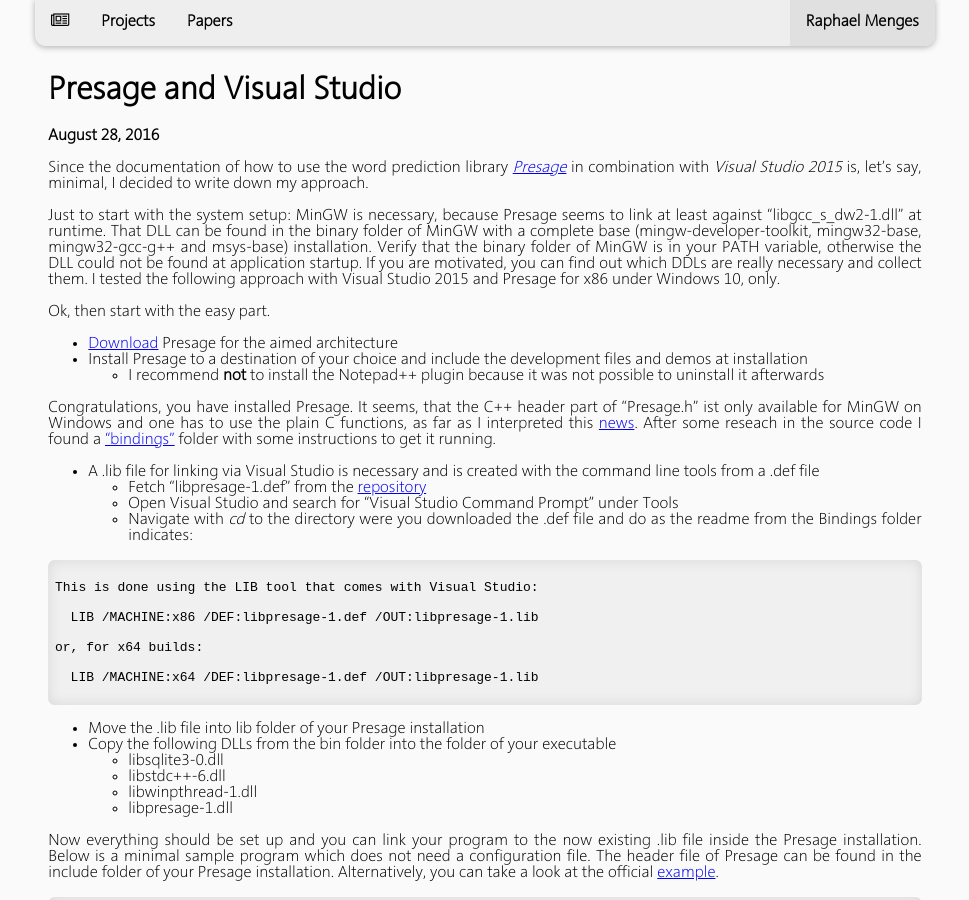
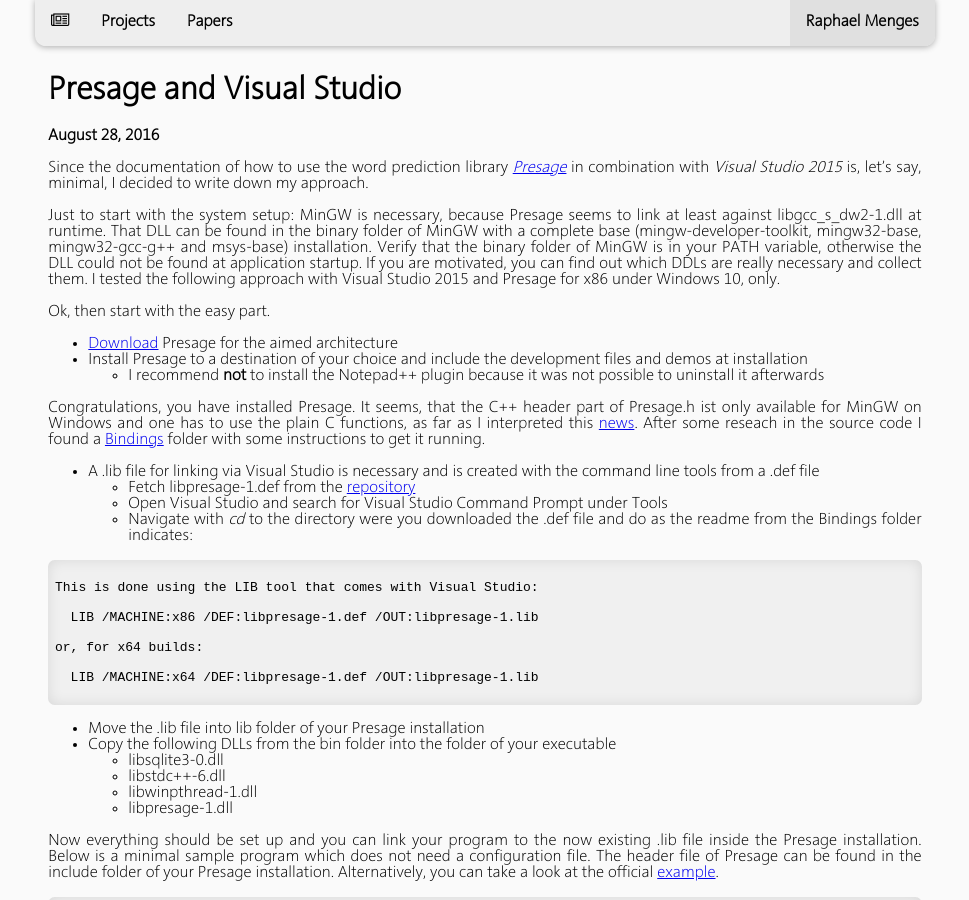
Before and after one commit to raphaelmenges/raphaelmenges.github.io, a Jekyll site: the page built from _posts/2016-08-28-presage-and-visual-studio.md, in a window 1280 px wide and 900 px high. Shown: the whole window, without its empty margins (155-1124 px from the left). Built offline with Jekyll 4.4.1, drawn with Linux system fonts in a browser that asks for light colours.

````diff
--- a/_posts/2016-08-28-presage-and-visual-studio.md
+++ b/_posts/2016-08-28-presage-and-visual-studio.md
@@ -4,7 +4,7 @@ title: Presage and Visual Studio
 ---
 Since the documentation of how to use the word prediction library [*Presage*](http://presage.sourceforge.net/) in combination with *Visual Studio 2015* is, let's say, minimal, I decided to write down my approach.
 
-Just to start with the system setup: MinGW is necessary, because Presage seems to link at least against "libgcc_s_dw2-1.dll" at runtime. That DLL can be found in the binary folder of MinGW with a complete base (mingw-developer-toolkit, mingw32-base, mingw32-gcc-g++ and msys-base) installation. Verify that the binary folder of MinGW is in your PATH variable, otherwise the DLL could not be found at application startup. If you are motivated, you can find out which DDLs are really necessary and collect them. I tested the following approach with Visual Studio 2015 and Presage for x86 under Windows 10, only.
+Just to start with the system setup: MinGW is necessary, because Presage seems to link at least against libgcc_s_dw2-1.dll at runtime. That DLL can be found in the binary folder of MinGW with a complete base (mingw-developer-toolkit, mingw32-base, mingw32-gcc-g++ and msys-base) installation. Verify that the binary folder of MinGW is in your PATH variable, otherwise the DLL could not be found at application startup. If you are motivated, you can find out which DDLs are really necessary and collect them. I tested the following approach with Visual Studio 2015 and Presage for x86 under Windows 10, only.
 
 Ok, then start with the easy part.
 
@@ -12,11 +12,11 @@ Ok, then start with the easy part.
 - Install Presage to a destination of your choice and include the development files and demos at installation
   - I recommend **not** to install the Notepad++ plugin because it was not possible to uninstall it afterwards
 
-Congratulations, you have installed Presage. It seems, that the C++ header part of "Presage.h" ist only available for MinGW on Windows and one has to use the plain C functions, as far as I interpreted this [news](http://presage.sourceforge.net/?q=node/51). After some reseach in the source code I found a ["bindings"](https://sourceforge.net/p/presage/presage/ci/master/tree/bindings/c/)  folder with some instructions to get it running.
+Congratulations, you have installed Presage. It seems, that the C++ header part of Presage.h ist only available for MinGW on Windows and one has to use the plain C functions, as far as I interpreted this [news](http://presage.sourceforge.net/?q=node/51). After some reseach in the source code I found a [Bindings](https://sourceforge.net/p/presage/presage/ci/master/tree/bindings/c/)  folder with some instructions to get it running.
 
 - A .lib file for linking via Visual Studio is necessary and is created with the command line tools from a .def file
-  - Fetch "libpresage-1.def" from the [repository](https://sourceforge.net/p/presage/presage/ci/master/tree/bindings/c/libpresage-1.def?format=raw)
-  - Open Visual Studio and search for "Visual Studio Command Prompt" under Tools
+  - Fetch libpresage-1.def from the [repository](https://sourceforge.net/p/presage/presage/ci/master/tree/bindings/c/libpresage-1.def?format=raw)
+  - Open Visual Studio and search for Visual Studio Command Prompt under Tools
   - Navigate with *cd* to the directory were you downloaded the .def file and do as the readme from the Bindings folder indicates:
 
 ```
````
